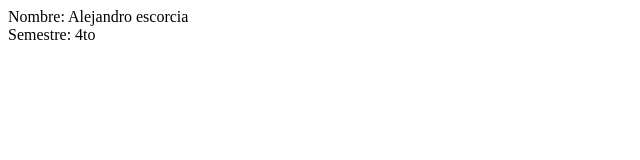
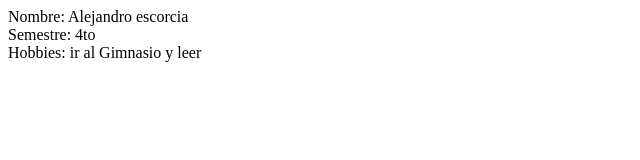
Before and after one commit to Ale-505/taller-BP, a plain HTML site: page index.html in a window 1280 px wide. Shown: the whole page, without its empty margins (0-640 px from the left). Drawn offline with Linux system fonts and the light colour scheme.

Commit message:
third commit: Hobbies

```diff
--- a/index.html
+++ b/index.html
@@ -8,5 +8,6 @@
 <body>
     <div>Nombre: Alejandro escorcia</div>
     <div>Semestre: 4to</div>
+    <div>Hobbies: ir al Gimnasio y leer</div>
 </body>
 </html>
```
